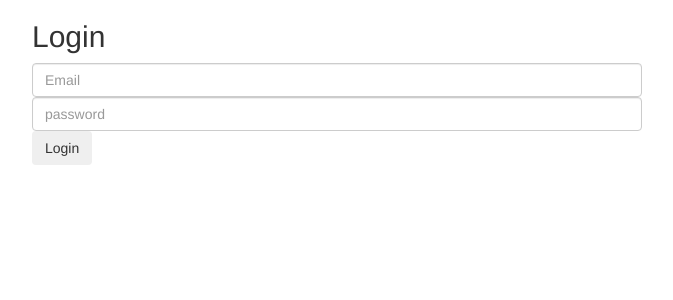
After one commit to Kiptim54/book_review, a Flask app: page /login in a window 1280 px wide. The commit adds this page. Shown: the top 300 px of the page, without its empty margins (303-976 px from the left). Run offline with Flask 2, Linux system fonts and the light colour scheme; some libraries are stand-ins or nearby versions.

Commit message:
add users can add and login into the app but very basic; sessions yet to be implementated

```diff
--- a/application.py
+++ b/application.py
@@ -1,13 +1,13 @@
-
-
-
 import os
-from flask import Flask, session, render_template, request
+from flask import Flask, session, render_template, request, redirect, flash, url_for
+from flask_bootstrap import Bootstrap
 from flask_session import Session
 from sqlalchemy import create_engine
+from werkzeug.security import generate_password_hash, check_password_hash
 from sqlalchemy.orm import scoped_session, sessionmaker
 
 app = Flask(__name__)
+bootstrap= Bootstrap(app)
 
 # reading defined defined variables
 from dotenv import load_dotenv
@@ -43,12 +43,52 @@ def display_books():
 
 @app.route('/search', methods=['POST'])
 def search_books():
-    print("hey")
     title="Results | Book Review"
     name=request.form.get('book')
     # name="Krondor: The Betrayal"
     sql="SELECT * FROM books WHERE title ILIKE :title"
-    print(" onestep")
     results=db.execute(sql, {"title":name})
-    print(type(results))
     return render_template('results.html', title=title, results=results, search=name)
+
+
+@app.route('/signup', methods=['GET', 'POST'])
+def signup():
+    title="Book Review | SignUP"
+    if request.method=='GET':
+        return render_template('signup.html', title=title)
+    else:
+        username=request.form.get('username')
+        password=request.form.get('password')
+        email=request.form.get('email')
+        hashed_password= generate_password_hash(password)
+        db.execute('''
+        CREATE TABLE IF NOT EXISTS users(
+            id SERIAL PRIMARY KEY,
+            username VARCHAR NOT NULL,
+            password VARCHAR NOT NULL,
+            email VARCHAR NOT NULL
+            );
+        ''')
+        db.execute('INSERT INTO users(username, password, email) VALUES(:username, :password, :email)', {"username":username, "password":hashed_password, "email":email})
+        db.commit()
+        flash('successfully signed up. Please log in')
+        return redirect(url_for('login'))
+
+
+
+@app.route('/login', methods=['POST', 'GET'])
+def login():
+    title="Book Reviews | Login"
+    if request.method=='GET':
+        return render_template('login.html')
+    else:
+        email=request.form.get('email')
+        password=request.form.get('password')
+        user=db.execute('SELECT * FROM users WHERE email= :email', {"email": email}).fetchone()
+        print(user)
+        if check_password_hash(user.password, password):
+            flash(f'Logged in as {user.username}!')
+            return redirect(url_for('index'))
+        else:
+            flash('Incorrect password try again')
+            return redirect(url_for('login'))
--- a/static/styles.css
+++ b/static/styles.css
@@ -1,4 +1,8 @@
 *{
     margin:0;
     padding:0;
+    color:blue;
 }
+.signup_form input{
+    margin-top:3%;
+}
--- a/templates/base.html
+++ b/templates/base.html
@@ -1,3 +1,4 @@
+{% extends 'bootstrap/base.html'%}
 <!DOCTYPE html>
 <html lang="en">
 <head>
--- /dev/null
+++ b/templates/login.html
@@ -0,0 +1,24 @@
+{% extends 'base.html' %}
+{% block content %}
+<div class="container-fluid">
+    <div class="row">
+        <div class="col-md-6 col-md-offset-3">
+            <h2>Login</h2>
+            {% with messages = get_flashed_messages() %}
+            {% if messages %}
+            <ul class=flashes>
+                {% for message in messages %}
+                <li>{{ message }}</li>
+                {% endfor %}
+            </ul>
+            {% endif %}
+            {% endwith %}
+            <form action="{{ url_for('login')}}" method='POST' class="form-group">
+                <input type="email" name="email" placeholder="Email" required class="form-control">
+                <input type="password" name="password" placeholder="password" required class="form-control">
+                <input type="submit" value="Login" class="btn">
+            </form>
+        </div>
+    </div>
+</div>
+{% endblock%}
```
Also changed, not shown: templates/index.html (+9 -0 lines), templates/signup.html (added, +25 -0 lines).
